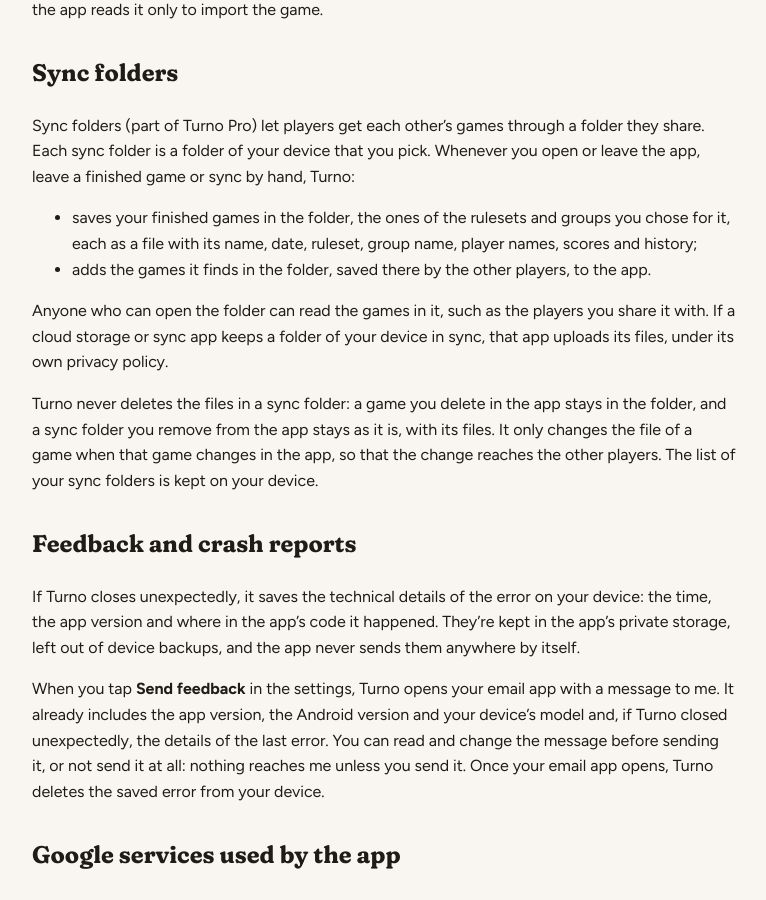
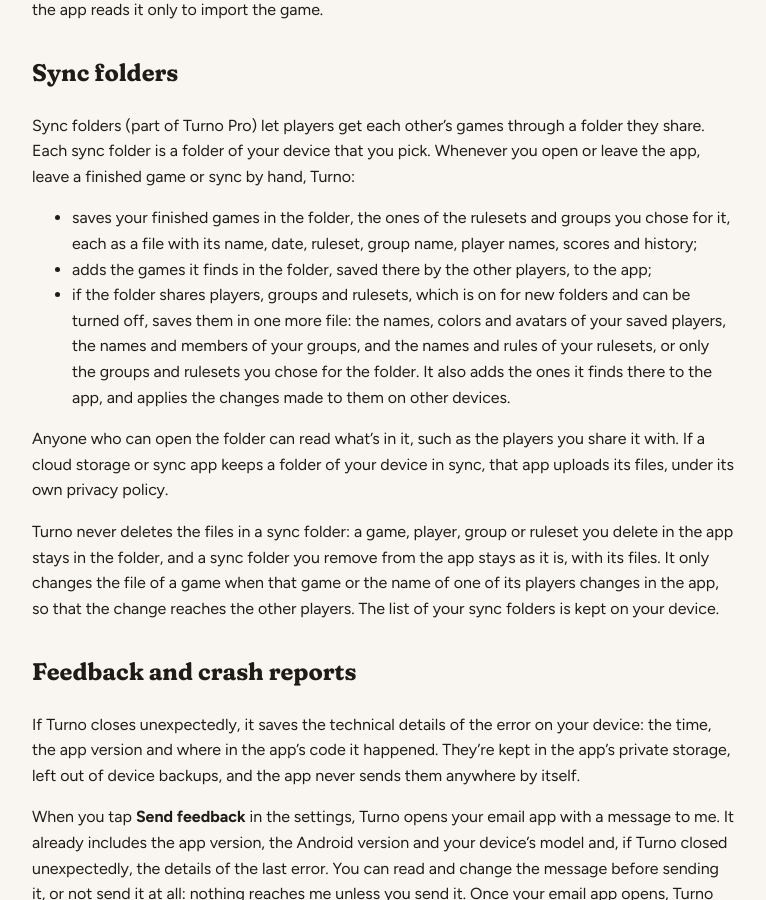
Before and after one commit to hmmrs-dev/hmmrs-dev.github.io, a Jekyll site: the page built from turno/privacy/index.md, in a window 1280 px wide and 900 px high, scrolled down 1372 px. Shown: the whole window, without its empty margins (256-1022 px from the left). Built offline with Jekyll 4.4.1, drawn with Linux system fonts in a browser that asks for light colours; some of the changed text lies outside the part shown.

Commit message:
Say in Turno's privacy policy what sync folders hold besides games
Co-Authored-By: Claude Opus 5.5 <noreply@anthropic.com>

```diff
--- a/turno/privacy/index.md
+++ b/turno/privacy/index.md
@@ -11,14 +11,14 @@ privacy_label: Privacy policy
 
 # Privacy policy
 
-<p class="updated">Last updated: 29 October 2026</p>
+<p class="updated">Last updated: 4 November 2026</p>
 
 Turno is an Android app to keep score in tabletop games, developed by {{ site.developer }}
 ("I", "me"). This policy explains what data the app handles and how.
 
 **In short:** Turno has no accounts, no ads and no analytics, and I don't run any servers. Your
-games stay on your device, unless you choose to sync them through a folder, and I have no access to
-them.
+games and players stay on your device, unless you choose to sync them through a folder, and I have
+no access to them.
 
 ## Data stored on your device
 
@@ -69,16 +69,22 @@ a finished game or sync by hand, Turno:
 
 - saves your finished games in the folder, the ones of the rulesets and groups you chose for it,
   each as a file with its name, date, ruleset, group name, player names, scores and history;
-- adds the games it finds in the folder, saved there by the other players, to the app.
+- adds the games it finds in the folder, saved there by the other players, to the app;
+- if the folder shares players, groups and rulesets, which is on for new folders and can be turned
+  off, saves them in one more file: the names, colors and avatars of your saved players, the names
+  and members of your groups, and the names and rules of your rulesets, or only the groups and
+  rulesets you chose for the folder. It also adds the ones it finds there to the app, and applies
+  the changes made to them on other devices.
 
-Anyone who can open the folder can read the games in it, such as the players you share it with. If
+Anyone who can open the folder can read what's in it, such as the players you share it with. If
 a cloud storage or sync app keeps a folder of your device in sync, that app uploads its files, under
 its own privacy policy.
 
-Turno never deletes the files in a sync folder: a game you delete in the app stays in the folder,
-and a sync folder you remove from the app stays as it is, with its files. It only changes the file
-of a game when that game changes in the app, so that the change reaches the other players. The list
-of your sync folders is kept on your device.
+Turno never deletes the files in a sync folder: a game, player, group or ruleset you delete in the
+app stays in the folder, and a sync folder you remove from the app stays as it is, with its files.
+It only changes the file of a game when that game or the name of one of its players changes in the
+app, so that the change reaches the other players. The list of your sync folders is kept on your
+device.
 
 ## Feedback and crash reports
 
```
Also changed, not shown: turno/it/privacy/index.md (+15 -9 lines).
